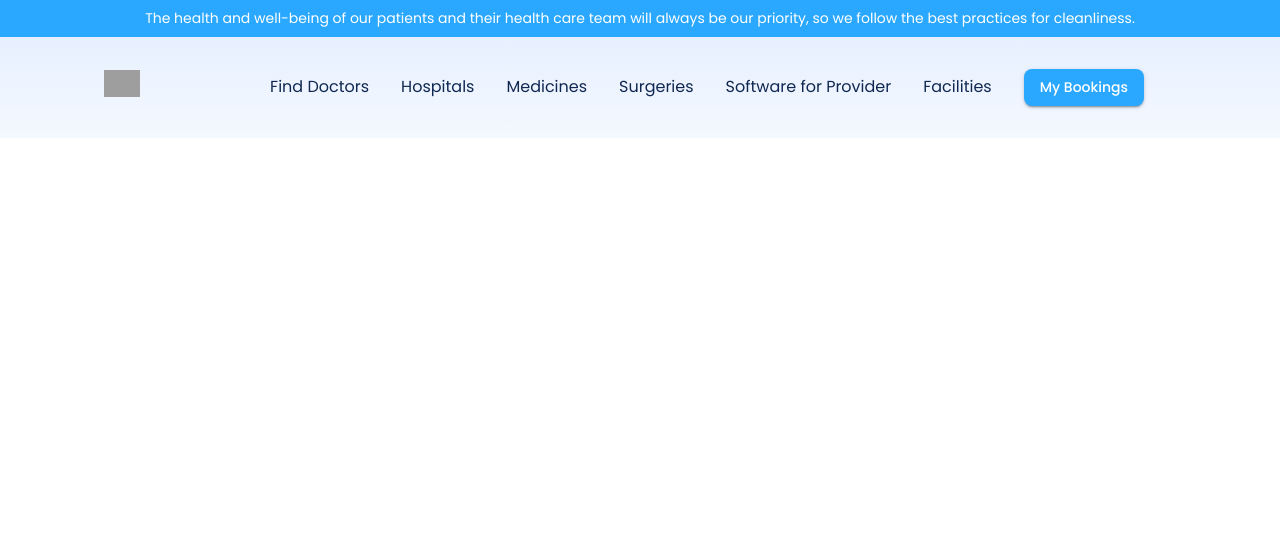
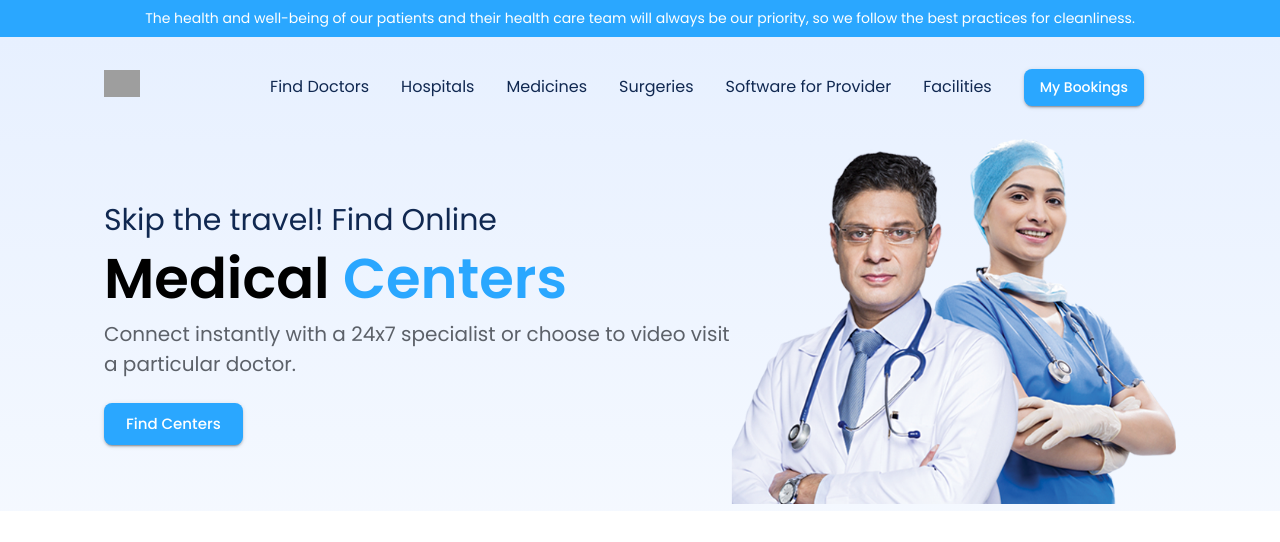
Before and after one commit to luckyanand15/medify, a React (Create React App) app in the folder medify/: page / in a window 1280 px wide. Shown: the top 542 px of the page. Built offline with nearby package versions, Linux system fonts and the light colour scheme; grey boxes are pictures that could not be loaded.

Commit message:
Hero Section

```diff
--- /dev/null
+++ b/medify/src/components/HeroSection/HeroSection.jsx
@@ -0,0 +1,44 @@
+import React from "react";
+import Styles from "./HeroSection.module.css";
+import { Box, Container, Stack, Typography, Button, useMediaQuery } from "@mui/material";
+import heroImage from "../../assets/hero-image.png";
+import { Link } from "react-router-dom";
+const HeroSection = () => {
+  const mobileSize = useMediaQuery("(max-width:900px)")
+  return (
+    <Box>
+      <Container maxWidth="xl">
+        <Stack
+          direction={{ md: "row", xs: "column" }}
+          alignItems="center"
+          px={mobileSize ? 2:10}
+        >
+          <Box className={Styles.heroText}>
+            <Typography variant="h3">Skip the travel! Find Online</Typography>
+            <Typography variant="h1" my={1}>
+              Medical <span style={{ color: "#2AA7FF" }}>Centers</span>
+            </Typography>
+            <Typography color="#5C6169" fontSize={{ md: 20 }} mb={3}>
+              Connect instantly with a 24x7 specialist or choose to video visit
+              a particular doctor.
+            </Typography>
+            <Link to={"./search"}>
+              <Button variant="contained" size="large">
+                Find Centers
+              </Button>
+            </Link>
+          </Box>
+          <Box className={Styles.heroImage}>
+            <img
+              src={heroImage}
+              alt="Hero"
+              width="100%"
+            />
+          </Box>
+        </Stack>
+      </Container>
+    </Box>
+  );
+};
+
+export default HeroSection;
--- /dev/null
+++ b/medify/src/components/HeroSection/HeroSection.module.css
@@ -0,0 +1,12 @@
+.heroText h3{
+  color: #102851;
+  font-size:30px;
+  font-weight:400;
+}
+
+
+.heroText h1{
+  color: #000000;
+  font-weight: 600;
+  font-size: 56px;
+}
--- a/medify/src/pages/Home.jsx
+++ b/medify/src/pages/Home.jsx
@@ -1,11 +1,13 @@
 import React from 'react'
 import { Box } from '@mui/material';
 import NavBar from "../components/NavBar/NavBar";
+import HeroSection from '../components/HeroSection/HeroSection';
 
 const Home = () => {
   return (
     <Box sx={{background:"linear-gradient(#E7F0FF , rgba(232, 241, 255, 0.47))"}}>
       <NavBar/>
+      <HeroSection/>
     </Box>
   )
 }
```
Also changed, not shown: medify/src/assets/hero-image.png (added).
